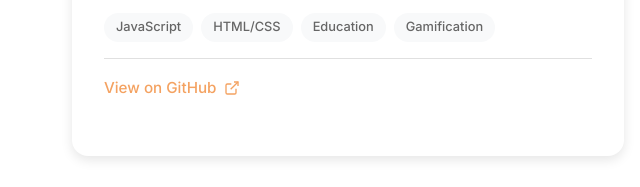
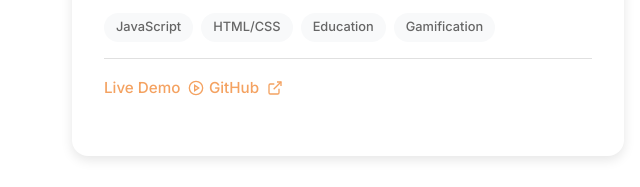
Before and after one commit to EYCtheHandsome/EYCtheHandsome.github.io, a plain HTML site: page index.html in a window 1280 px wide. Shown: the part 5458-5645 px from the top of the page, 0-640 px from the left. Drawn offline with nearby package versions, Linux system fonts and the light colour scheme.

Commit message:
Add Logic Learner live demo link
- Added link to https://logiclearner.ctl.columbia.edu/
- Project card now shows both Live Demo and GitHub links

🤖 Generated with [Claude Code](https://claude.com/claude-code)

Co-Authored-By: Claude Opus 4.5 <noreply@anthropic.com>

```diff
--- a/index.html
+++ b/index.html
@@ -314,8 +314,15 @@
                             <span class="tag">Gamification</span>
                         </div>
                         <div class="project-links">
+                            <a href="https://logiclearner.ctl.columbia.edu/" class="project-link" target="_blank" rel="noopener">
+                                Live Demo
+                                <svg viewBox="0 0 24 24" fill="none" stroke="currentColor" stroke-width="2">
+                                    <circle cx="12" cy="12" r="10"/>
+                                    <polygon points="10 8 16 12 10 16 10 8"/>
+                                </svg>
+                            </a>
                             <a href="https://github.com/EYCtheHandsome" class="project-link" target="_blank" rel="noopener">
-                                View on GitHub
+                                GitHub
                                 <svg viewBox="0 0 24 24" fill="none" stroke="currentColor" stroke-width="2">
                                     <path d="M18 13v6a2 2 0 0 1-2 2H5a2 2 0 0 1-2-2V8a2 2 0 0 1 2-2h6"/>
                                     <polyline points="15 3 21 3 21 9"/>
```
